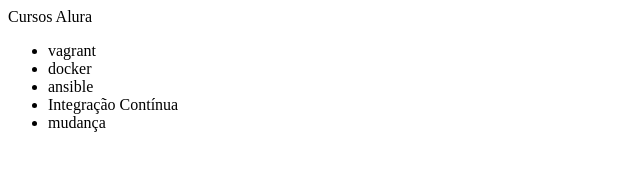
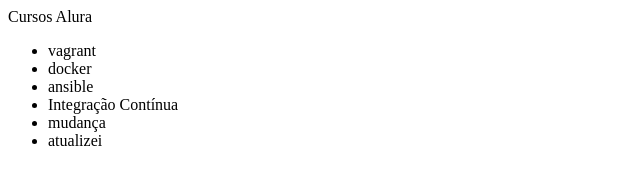
Before and after one commit to bammido/alura-git, a plain HTML site: page index.html in a window 1280 px wide. Shown: the full height of the page, 0-640 px from the left. Drawn offline with Linux system fonts and the light colour scheme.

Commit message:
atualizei

```diff
--- a/index.html
+++ b/index.html
@@ -11,6 +11,7 @@
             <li>ansible</li>
             <li>Integração Contínua</li>
             <li>mudança</li>
+            <li>atualizei</li>
         </ul>
     </body>
 </html>
```
